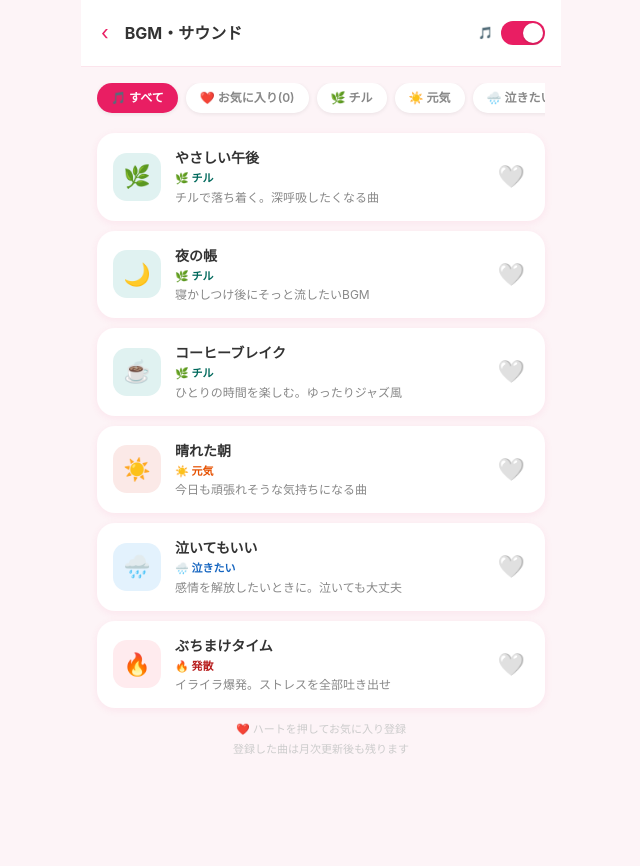
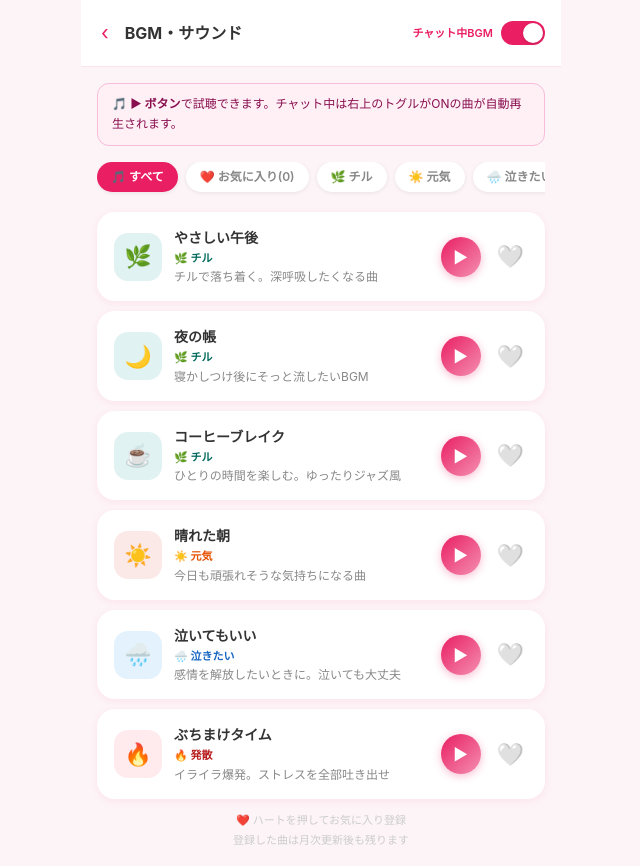
Before and after one commit to fuuApp/fuu-app, a Next.js app: page /app/bgm in a window 1280 px wide. Shown: the whole page, without its empty margins (319-959 px from the left). Before the commit the page ends 800 px from the top, so only its background shows below. Built offline with nearby package versions, Linux system fonts and the light colour scheme.

Commit message:
BGM：▶再生ボタンを明確化・iOS対応強化・説明文追加

```diff
--- a/src/app/app/bgm/page.tsx
+++ b/src/app/app/bgm/page.tsx
@@ -23,33 +23,55 @@ export default function BgmPage() {
   const [activeFilter, setActiveFilter] = useState<'all'|'favorite'|BgmTrack['mood']>('all')
   const [toast, setToast] = useState('')
   const [playingId, setPlayingId] = useState<string | null>(null)
+  const [loadingId, setLoadingId] = useState<string | null>(null)
   const audioRef = useRef<HTMLAudioElement | null>(null)
 
   useEffect(() => {
     setFavoriteIds(getFavoriteIds())
     const e = localStorage.getItem(BGM_ENABLED_KEY)
     setBgmEnabled(e === null ? true : e === 'true')
+    return () => {
+      audioRef.current?.pause()
+    }
   }, [])
 
-  const showToast = (msg: string) => { setToast(msg); setTimeout(()=>setToast(''), 2000) }
+  const showToast = (msg: string) => { setToast(msg); setTimeout(()=>setToast(''), 2500) }
 
   const handlePreview = (track: BgmTrack) => {
+    // 再生中の同じ曲 → 停止
     if (playingId === track.id) {
       audioRef.current?.pause()
       audioRef.current = null
       setPlayingId(null)
       return
     }
+    // 別の曲を停止
     if (audioRef.current) {
       audioRef.current.pause()
       audioRef.current = null
+      setPlayingId(null)
     }
+    setLoadingId(track.id)
     const audio = new Audio(`/bgm/${track.file}`)
-    audio.volume = 0.4
-    audio.play().catch(() => {})
-    audio.onended = () => setPlayingId(null)
+    audio.volume = 0.5
     audioRef.current = audio
-    setPlayingId(track.id)
+    audio.addEventListener('canplaythrough', () => {
+      setLoadingId(null)
+      audio.play().then(() => {
+        setPlayingId(track.id)
+      }).catch(() => {
+        setLoadingId(null)
+        showToast('⚠️ 再生できませんでした。もう一度タップしてください')
+      })
+    }, { once: true })
+    audio.addEventListener('error', () => {
+      setLoadingId(null)
+      showToast('⚠️ ファイルが見つかりません')
+    }, { once: true })
+    audio.addEventListener('ended', () => {
+      setPlayingId(null)
+    }, { once: true })
+    audio.load()
   }
 
   const handleToggleFavorite = (id: string) => {
@@ -65,33 +87,57 @@ export default function BgmPage() {
 
   return (
     <div style={{ maxWidth:480,margin:'0 auto',background:'#fdf4f7',minHeight:'100dvh' }}>
+      {/* ヘッダー */}
       <div style={{ background:'#fff',borderBottom:'1px solid #FCE4EC',padding:'14px 16px',display:'flex',alignItems:'center',gap:12,position:'sticky',top:0,zIndex:10 }}>
-        <button onClick={()=>router.push('/app/settings')} style={{ background:'none',border:'none',fontSize:20,cursor:'pointer',color:'#E91E63',padding:4 }}>‹</button>
+        <button onClick={()=>{ audioRef.current?.pause(); router.push('/app/settings') }} style={{ background:'none',border:'none',fontSize:20,cursor:'pointer',color:'#E91E63',padding:4 }}>‹</button>
         <span style={{ fontWeight:700,fontSize:16,color:'#333' }}>BGM・サウンド</span>
         <div style={{ marginLeft:'auto',display:'flex',alignItems:'center',gap:8 }}>
-          <span style={{ fontSize:12,color:bgmEnabled?'#E91E63':'#aaa' }}>{bgmEnabled?'🎵':'🔇'}</span>
+          <span style={{ fontSize:11,color:bgmEnabled?'#E91E63':'#aaa',fontWeight:600 }}>チャット中BGM</span>
           <button onClick={()=>{ const n=!bgmEnabled; setBgmEnabled(n); localStorage.setItem(BGM_ENABLED_KEY,String(n)) }}
-            style={{ width:44,height:24,borderRadius:12,border:'none',background:bgmEnabled?'#E91E63':'#ddd',position:'relative',cursor:'pointer',transition:'background 0.2s' }}>
+            style={{ width:44,height:24,borderRadius:12,border:'none',background:bgmEnabled?'#E91E63':'#ddd',position:'relative',cursor:'pointer',transition:'background 0.2s',flexShrink:0 }}>
             <span style={{ position:'absolute',top:2,left:bgmEnabled?22:2,width:20,height:20,borderRadius:'50%',background:'#fff',transition:'left 0.2s',boxShadow:'0 1px 3px rgba(0,0,0,0.15)' }} />
           </button>
         </div>
       </div>
 
       <div style={{ padding:16 }}>
-        {toast && <div style={{ background:'#E8F5E9',border:'1px solid #A5D6A7',borderRadius:12,padding:'10px 16px',fontSize:13,color:'#2E7D32',textAlign:'center',marginBottom:12 }}>{toast}</div>}
+        {toast && (
+          <div style={{ background:'#E8F5E9',border:'1px solid #A5D6A7',borderRadius:12,padding:'10px 16px',fontSize:13,color:'#2E7D32',textAlign:'center',marginBottom:12 }}>
+            {toast}
+          </div>
+        )}
 
-        <div style={{ display:'flex',gap:8,marginBottom:16,overflowX:'auto',paddingBottom:4 }}>
-          {([{key:'all',label:'すべて',emoji:'🎵'},{key:'favorite',label:`お気に入り(${favoriteIds.length})`,emoji:'❤️'},{key:'chill',label:'チル',emoji:'🌿'},{key:'happy',label:'元気',emoji:'☀️'},{key:'emotional',label:'泣きたい',emoji:'🌧️'},{key:'angry',label:'発散',emoji:'🔥'}] as const).map(f=>(
-            <button key={f.key} onClick={()=>setActiveFilter(f.key)} style={{ flexShrink:0,padding:'6px 14px',borderRadius:20,fontSize:12,fontWeight:600,border:'none',cursor:'pointer',fontFamily:'inherit',background:activeFilter===f.key?'#E91E63':'#fff',color:activeFilter===f.key?'#fff':'#888',boxShadow:'0 1px 4px rgba(0,0,0,0.08)' }}>
+        {/* 説明 */}
+        <div style={{ background:'#FFF0F5',border:'1px solid #F8BBD9',borderRadius:12,padding:'10px 14px',fontSize:12,color:'#880E4F',marginBottom:16,lineHeight:1.7 }}>
+          🎵 <strong>▶ ボタン</strong>で試聴できます。チャット中は右上のトグルがONの曲が自動再生されます。
+        </div>
+
+        {/* フィルタータブ */}
+        <div style={{ display:'flex',gap:8,marginBottom:16,overflowX:'auto',paddingBottom:4,WebkitOverflowScrolling:'touch' }}>
+          {([
+            {key:'all',      label:'すべて',              emoji:'🎵'},
+            {key:'favorite', label:`お気に入り(${favoriteIds.length})`, emoji:'❤️'},
+            {key:'chill',    label:'チル',                emoji:'🌿'},
+            {key:'happy',    label:'元気',                emoji:'☀️'},
+            {key:'emotional',label:'泣きたい',             emoji:'🌧️'},
+            {key:'angry',    label:'発散',                emoji:'🔥'},
+          ] as const).map(f=>(
+            <button key={f.key} onClick={()=>setActiveFilter(f.key)}
+              style={{ flexShrink:0,padding:'6px 14px',borderRadius:20,fontSize:12,fontWeight:600,border:'none',cursor:'pointer',fontFamily:'inherit',
+                background:activeFilter===f.key?'#E91E63':'#fff',color:activeFilter===f.key?'#fff':'#888',
+                boxShadow:'0 1px 4px rgba(0,0,0,0.08)' }}>
               {f.emoji} {f.label}
             </button>
           ))}
         </div>
 
         {activeFilter==='favorite' && inactiveFavorites.length>0 && (
-          <div style={{ background:'#FFF8E1',border:'1px solid #FFD54F',borderRadius:12,padding:'10px 14px',fontSize:12,color:'#F57F17',marginBottom:12 }}>⭐ お気に入り登録した曲は月次更新後も聴き続けられます</div>
+          <div style={{ background:'#FFF8E1',border:'1px solid #FFD54F',borderRadius:12,padding:'10px 14px',fontSize:12,color:'#F57F17',marginBottom:12 }}>
+            ⭐ お気に入り登録した曲は月次更新後も聴き続けられます
+          </div>
         )}
 
+        {/* 曲リスト */}
         {displayTracks.length===0 ? (
           <div style={{ textAlign:'center',padding:'40px 20px',color:'#bbb' }}>
             <div style={{ fontSize:32,marginBottom:12 }}>{activeFilter==='favorite'?'❤️':'🎵'}</div>
@@ -100,28 +146,64 @@ export default function BgmPage() {
         ) : displayTracks.map(track => {
           const isFav = favoriteIds.includes(track.id)
           const ms = MOOD_LABELS[track.mood]
+          const isPlaying = playingId === track.id
+          const isLoading = loadingId === track.id
           return (
-            <div key={track.id} style={{ background:'#fff',borderRadius:18,padding:'14px 16px',marginBottom:10,display:'flex',alignItems:'center',gap:14,boxShadow:'0 2px 8px rgba(233,30,99,0.07)',opacity:!track.isActive?0.7:1 }}>
-              <button onClick={()=>handlePreview(track)} style={{ width:48,height:48,borderRadius:14,flexShrink:0,background:ms.bg,display:'flex',alignItems:'center',justifyContent:'center',fontSize:22,border:'none',cursor:'pointer',position:'relative' }}>
-                {playingId===track.id ? '⏸' : track.emoji}
-              </button>
+            <div key={track.id} style={{ background:'#fff',borderRadius:18,padding:'14px 16px',marginBottom:10,
+              display:'flex',alignItems:'center',gap:12,
+              boxShadow: isPlaying ? '0 2px 12px rgba(233,30,99,0.2)' : '0 2px 8px rgba(233,30,99,0.07)',
+              border: isPlaying ? '1.5px solid #F48FB1' : '1.5px solid transparent',
+              opacity:!track.isActive?0.7:1 }}>
+
+              {/* 曲アイコン */}
+              <div style={{ width:48,height:48,borderRadius:14,flexShrink:0,background:ms.bg,
+                display:'flex',alignItems:'center',justifyContent:'center',fontSize:22 }}>
+                {track.emoji}
+              </div>
+
+              {/* 曲情報 */}
               <div style={{ flex:1,minWidth:0 }}>
                 <div style={{ display:'flex',alignItems:'center',gap:6,marginBottom:2 }}>
                   <span style={{ fontWeight:700,fontSize:14,color:'#333' }}>{track.title}</span>
-                  {playingId===track.id && <span style={{ fontSize:10,color:'#E91E63',background:'#FCE4EC',borderRadius:8,padding:'1px 6px',fontWeight:700 }}>再生中</span>}
+                  {isPlaying && (
+                    <span style={{ fontSize:10,color:'#E91E63',background:'#FCE4EC',borderRadius:8,padding:'1px 6px',fontWeight:700,animation:'pulse 1s infinite' }}>
+                      ♪ 再生中
+                    </span>
+                  )}
                   {!track.isActive && <span style={{ fontSize:10,color:'#aaa',background:'#f0f0f0',borderRadius:8,padding:'1px 6px' }}>保存済み</span>}
                 </div>
                 <div style={{ fontSize:11,color:ms.color,marginBottom:2,fontWeight:600 }}>{ms.emoji} {ms.label}</div>
                 <div style={{ fontSize:12,color:'#888',whiteSpace:'nowrap',overflow:'hidden',textOverflow:'ellipsis' }}>{track.description}</div>
               </div>
-              <button onClick={()=>handleToggleFavorite(track.id)} style={{ background:'none',border:'none',cursor:'pointer',fontSize:22,flexShrink:0,padding:4,transition:'transform 0.1s' }}
-                onMouseDown={e=>(e.currentTarget.style.transform='scale(0.85)')} onMouseUp={e=>(e.currentTarget.style.transform='scale(1)')} title={isFav?'お気に入りから外す':'お気に入りに追加'}>
+
+              {/* 再生ボタン */}
+              <button
+                onClick={()=>handlePreview(track)}
+                style={{
+                  width:40,height:40,borderRadius:'50%',flexShrink:0,border:'none',cursor:'pointer',
+                  background: isPlaying ? '#E91E63' : 'linear-gradient(135deg,#E91E63,#F48FB1)',
+                  color:'#fff',fontSize:16,display:'flex',alignItems:'center',justifyContent:'center',
+                  boxShadow:'0 2px 8px rgba(233,30,99,0.3)',transition:'transform 0.1s',
+                  WebkitTapHighlightColor:'transparent',
+                }}
+                onTouchStart={e=>{ e.currentTarget.style.transform='scale(0.9)' }}
+                onTouchEnd={e=>{ e.currentTarget.style.transform='scale(1)' }}
+              >
+                {isLoading ? '…' : isPlaying ? '⏸' : '▶'}
+              </button>
+
+              {/* お気に入りボタン */}
+              <button onClick={()=>handleToggleFavorite(track.id)}
+                style={{ background:'none',border:'none',cursor:'pointer',fontSize:22,flexShrink:0,padding:4 }}>
                 {isFav?'❤️':'🤍'}
               </button>
             </div>
           )
         })}
-        <p style={{ fontSize:11,color:'#ccc',textAlign:'center',marginTop:12,lineHeight:1.8 }}>❤️ ハートを押してお気に入り登録<br />登録した曲は月次更新後も残ります</p>
+
+        <p style={{ fontSize:11,color:'#ccc',textAlign:'center',marginTop:12,lineHeight:1.8 }}>
+          ❤️ ハートを押してお気に入り登録<br />登録した曲は月次更新後も残ります
+        </p>
       </div>
     </div>
   )
```
